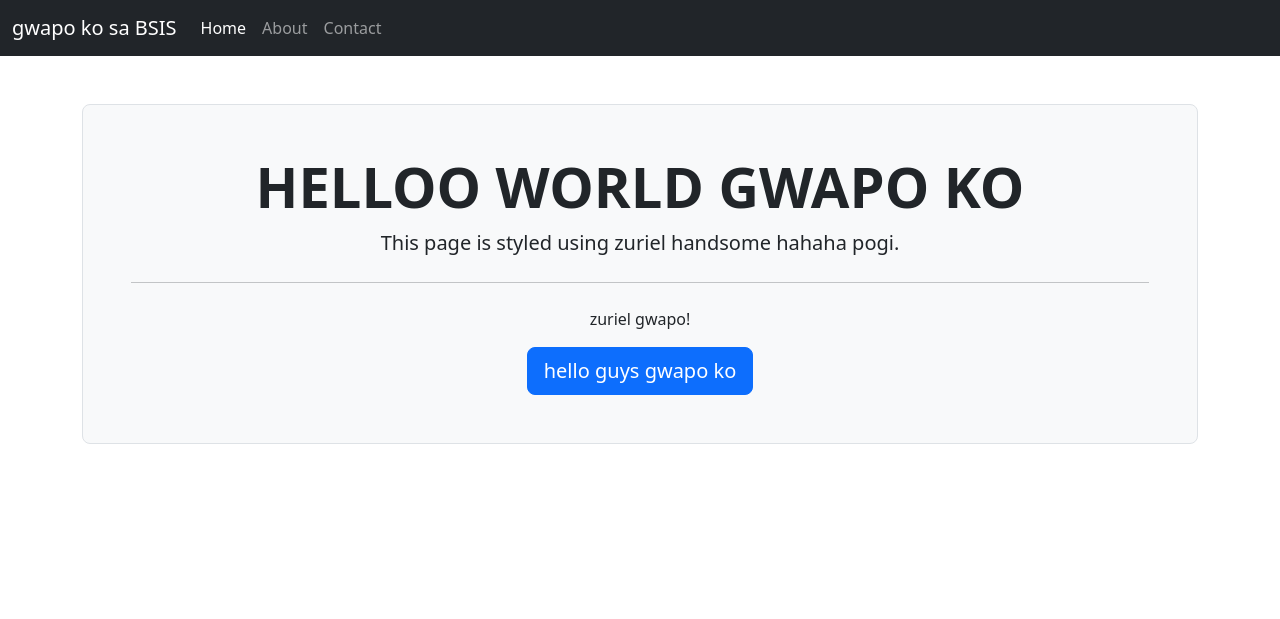
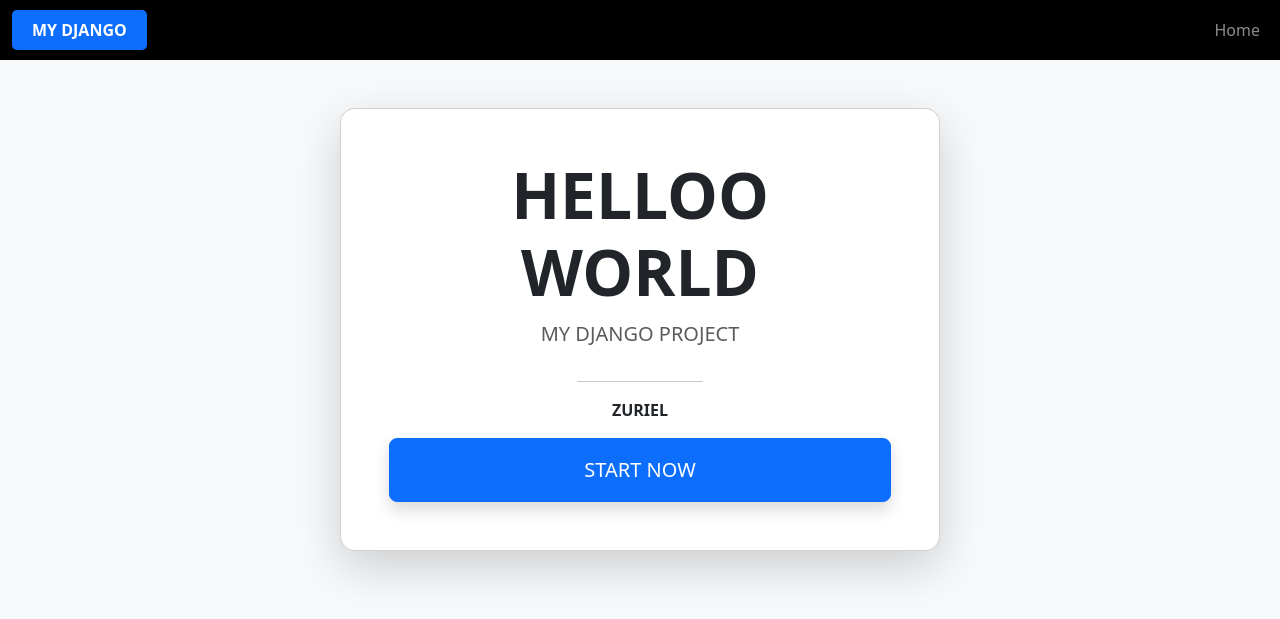
Before and after one commit to requillozuriel27-cell/gwapo, a Django app: page / in a window 1280 px wide. Shown: the top 619 px of the page. Run offline with Django 5.2, Linux system fonts and the light colour scheme.

Commit message:
initial commit

```diff
--- a/gwapo/settings.py
+++ b/gwapo/settings.py
@@ -37,7 +37,8 @@ INSTALLED_APPS = [
     'django.contrib.sessions',
     'django.contrib.messages',
     'django.contrib.staticfiles',
-    'pogi',  # Add your app here
+    'rest_framework',
+     'pogi',  # Add your app here
 ]
 
 MIDDLEWARE = [
--- a/gwapo/urls.py
+++ b/gwapo/urls.py
@@ -16,9 +16,10 @@ Including another URLconf
 """
 from django.contrib import admin
 from django.urls import path
-from pogi import views  # Import views from your app
+from pogi import views
 
 urlpatterns = [
     path('admin/', admin.site.urls),
-    path('', views.home, name='home'), # This sets the home page
+    path('', views.home, name='home'),
+    # Delete the line with 'pogi.urls' and 'create_post'
 ]
--- a/pogi/templates/home.html
+++ b/pogi/templates/home.html
@@ -2,44 +2,114 @@
 <html lang="en">
 <head>
     <meta charset="UTF-8">
-    <meta name="viewport" content="width=device-width, initial-scale=1.0">
-    <title>gwapo zuriel</title>
+    <title>Django JSON User Fetch</title>
     <link href="https://cdn.jsdelivr.net/npm/bootstrap@5.3.0/dist/css/bootstrap.min.css" rel="stylesheet">
+    <style>
+        /* Black Navbar Style */
+        .navbar-dark-custom { background-color: #000 !important; padding: 10px 0; }
+
+        .brand-button {
+            background-color: #0d6efd;
+            color: white !important;
+            padding: 8px 20px;
+            border-radius: 5px;
+            text-decoration: none;
+            font-weight: bold;
+        }
+
+        /* Full Screen JSON Overlay */
+        #jsonOverlay {
+            display: none;
+            position: fixed; top: 0; left: 0; width: 100%; height: 100%;
+            background: #ffffff; z-index: 10000; overflow-y: auto; padding: 40px;
+        }
+
+        .user-card {
+            background: #f8f9fa;
+            border-radius: 10px;
+            padding: 20px;
+            margin-bottom: 15px;
+            border-left: 5px solid #0d6efd;
+        }
+
+        /* Valentine Letter Overlay */
+        #valentineOverlay {
+            display: none; position: fixed; top: 0; left: 0; width: 100%; height: 100%;
+            background: rgba(139, 0, 0, 0.95); z-index: 10001;
+            align-items: center; justify-content: center;
+        }
+        .valentine-box { background: white; padding: 40px; border-radius: 10px; text-align: center; max-width: 400px; }
+    </style>
 </head>
-<body>
+<body class="bg-light">
 
-    <nav class="navbar navbar-expand-lg navbar-dark bg-dark">
-      <div class="container-fluid">
-        <a class="navbar-brand" href="#">gwapo ko sa BSIS</a>
-        <button class="navbar-toggler" type="button" data-bs-toggle="collapse" data-bs-target="#navbarNav">
-          <span class="navbar-toggler-icon"></span>
-        </button>
-        <div class="collapse navbar-collapse" id="navbarNav">
-          <ul class="navbar-nav">
-            <li class="nav-item">
-              <a class="nav-link active" href="/">Home</a>
-            </li>
-            <li class="nav-item">
-              <a class="nav-link" href="#">About</a>
-            </li>
-            <li class="nav-item">
-              <a class="nav-link" href="#">Contact</a>
-            </li>
-          </ul>
+    <nav class="navbar navbar-expand-lg navbar-dark navbar-dark-custom">
+        <div class="container-fluid">
+            <a class="brand-button" href="#" onclick="openValentine()">MY DJANGO</a>
+            <div class="navbar-nav ms-3">
+                <a class="nav-link" href="#">Home</a>
+            </div>
         </div>
-      </div>
     </nav>
 
     <div class="container mt-5 text-center">
-        <div class="p-5 mb-4 bg-light rounded-3 border">
-            <h1 class="display-4 fw-bold">HELLOO WORLD GWAPO KO</h1>
-            <p class="lead">This page is styled using zuriel handsome hahaha <strong>pogi</strong>.</p>
-            <hr class="my-4">
-            <p>zuriel gwapo!</p>
-            <button class="btn btn-primary btn-lg">hello guys gwapo ko</button>
+        <div class="card p-5 shadow-lg mx-auto" style="max-width: 600px; border-radius: 15px;">
+            <h1 class="display-3 fw-bold">HELLOO WORLD</h1>
+            <p class="text-muted fs-5">MY DJANGO PROJECT</p>
+            <hr class="w-25 mx-auto">
+            <p class="fw-bold">ZURIEL</p>
+
+            <button class="btn btn-primary btn-lg px-5 py-3 shadow" onclick="fetchUsers()">
+                START NOW
+            </button>
         </div>
     </div>
 
-    <script src="https://cdn.jsdelivr.net/npm/bootstrap@5.3.0/dist/js/bootstrap.bundle.min.js"></script>
+    <div id="jsonOverlay">
+        <div class="container">
+            <div class="d-flex justify-content-between align-items-center mb-4">
+                <h2 class="fw-bold">JSON USER DIRECTORY</h2>
+                <button class="btn btn-dark" onclick="closeOverlay('jsonOverlay')">EXIT</button>
+            </div>
+            <div id="userContent">Loading user data...</div>
+        </div>
+    </div>
+
+    <div id="valentineOverlay">
+        <div class="valentine-box shadow-lg">
+            <h3 class="text-danger fw-bold">Valentine Message ❤️</h3>
+            <p>I Love You! Happy Valentine's Day from Zuriel's project.</p>
+            <button class="btn btn-danger" onclick="closeOverlay('valentineOverlay')">Close</button>
+        </div>
+    </div>
+
+    <script>
+        // Function to fetch the specific JSON users link
+        async function fetchUsers() {
+            const overlay = document.getElementById('jsonOverlay');
+            const content = document.getElementById('userContent');
+            overlay.style.display = 'block';
+
+            try {
+                // Calling your specific link: jsonplaceholder.typicode.com/users
+                const response = await fetch('https://jsonplaceholder.typicode.com/users');
+                const users = await response.json();
+
+                // Formatting the output messages
+                content.innerHTML = users.map(user => `
+                    <div class="user-card shadow-sm">
+                        <h5 class="fw-bold text-primary">${user.name}</h5>
+                        <p class="mb-1"><strong>Email:</strong> ${user.email}</p>
+                        <p class="mb-0"><strong>Company:</strong> ${user.company.name}</p>
+                    </div>
+                `).join('');
+            } catch (error) {
+                content.innerHTML = "<div class='alert alert-danger'>Error connecting to the User API.</div>";
+            }
+        }
+
+        function openValentine() { document.getElementById('valentineOverlay').style.display = 'flex'; }
+        function closeOverlay(id) { document.getElementById(id).style.display = 'none'; }
+    </script>
 </body>
 </html>
--- a/pogi/views.py
+++ b/pogi/views.py
@@ -1,7 +1,23 @@
+import requests
 from django.shortcuts import render
 
-# Creafrom django.shortcuts import render
+def home(request):
+    json_posts = []
+    show_full_screen = False
 
-# This function name must match what you wrote in urls.py
-def home(request):
-    return render(request, 'home.html')
+    # This triggers when you tap "START NOW"
+    if 'fetch_data' in request.GET:
+        # The specific JSON link you requested
+        url = "https://jsonplaceholder.typicode.com/posts"
+        try:
+            response = requests.get(url)
+            # Fetching the list of posts from the API
+            json_posts = response.json()
+            show_full_screen = True
+        except Exception as e:
+            print(f"Connection Error: {e}")
+
+    return render(request, 'home.html', {
+        'json_posts': json_posts,
+        'show_full_screen': show_full_screen
+    })
```
Also changed, not shown: pogi/serializers.py (added), 1 other file.
